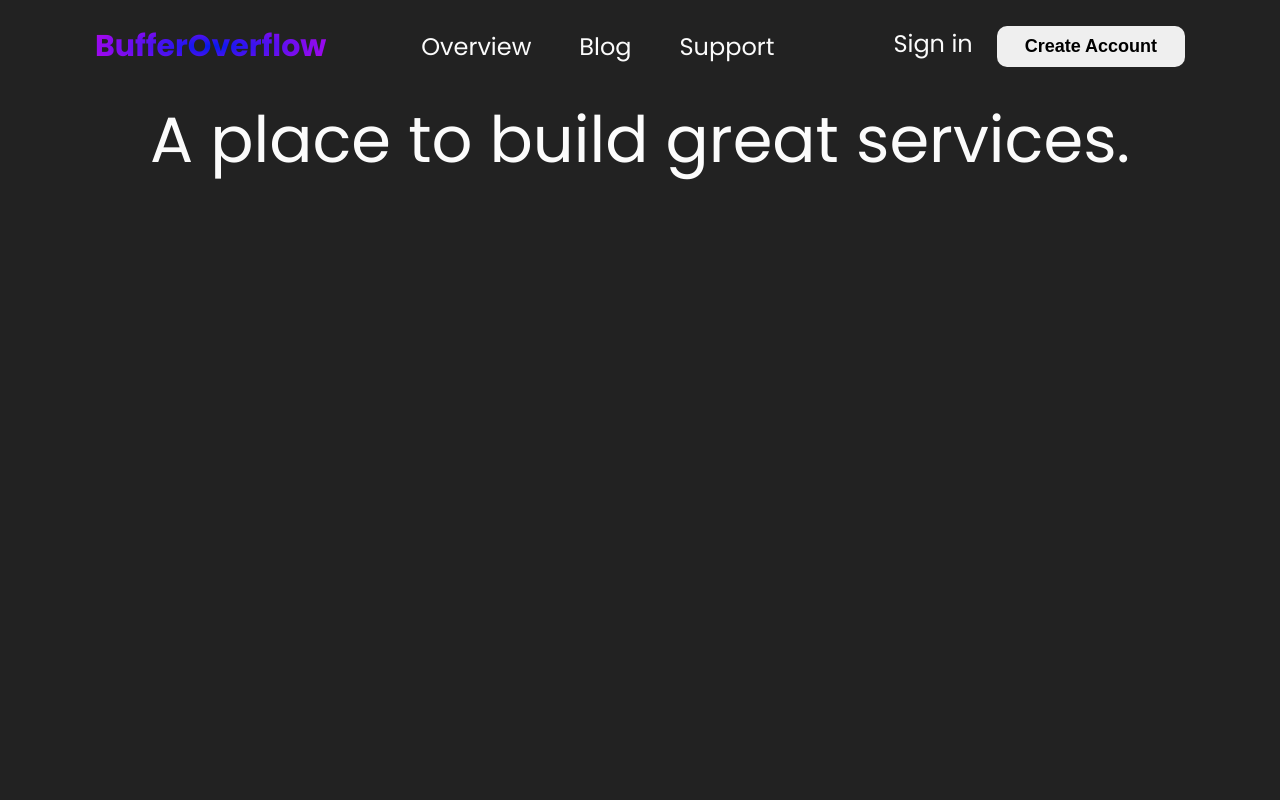
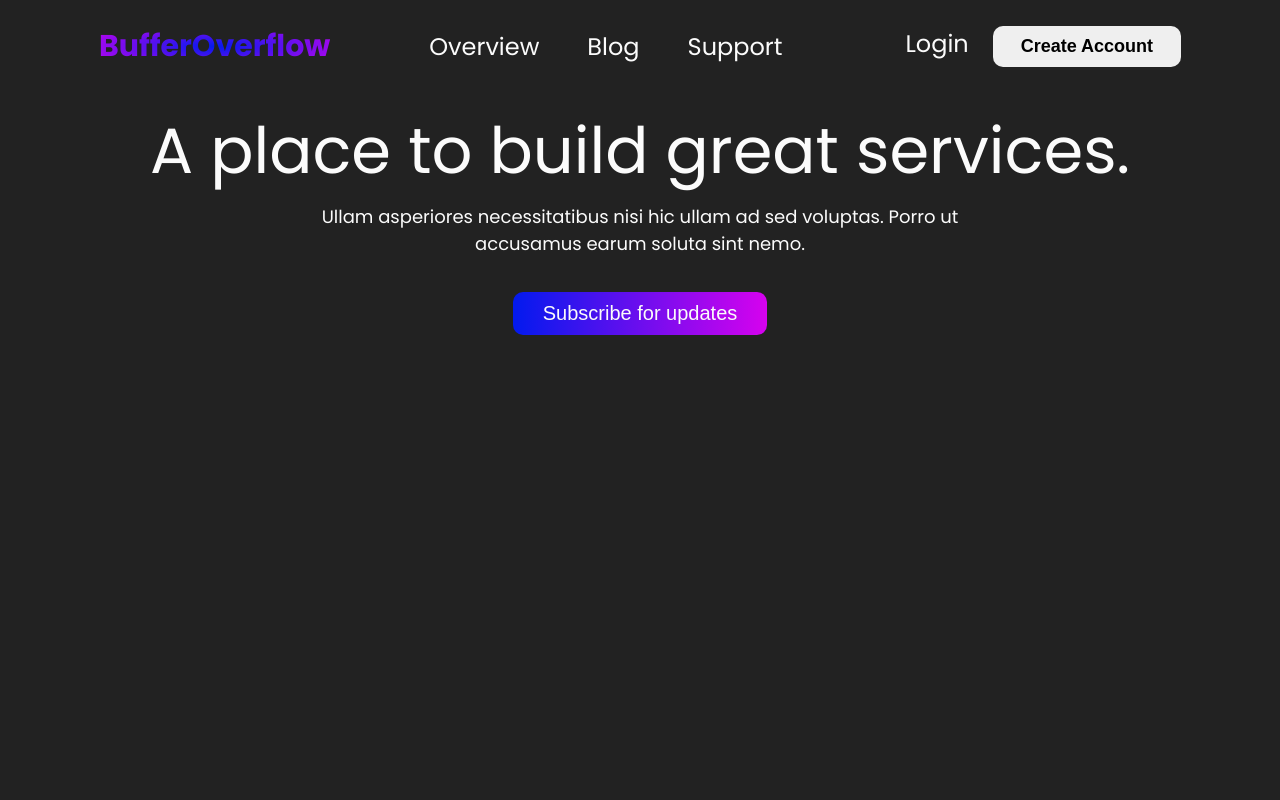
Before and after one commit to BufferOverflow-me/website, a Next.js app: page / in a window 1280 px wide. Shown: the top 800 px of the page. Built offline with nearby package versions, Linux system fonts and the light colour scheme.

Commit message:
Main contant added

```diff
--- a/components/landing_page/screen/main.jsx
+++ b/components/landing_page/screen/main.jsx
@@ -4,8 +4,14 @@ const main = () => {
     return (
         <div className={styles.mainSection}>
             <div className={styles.title}>
+
                 A place to build great services.
+
             </div>
+            <div className={styles.desc}>
+            Ullam asperiores necessitatibus nisi hic ullam ad sed voluptas. Porro ut accusamus earum soluta sint nemo.
+            </div>
+            <button href="#">Subscribe for updates</button>
         </div>
     )
 }
--- a/components/landing_page/widgets/header.jsx
+++ b/components/landing_page/widgets/header.jsx
@@ -22,7 +22,7 @@ function header() {
             </nav>
             <nav>
                 <Link href="/login" passHref>
-                    Sign in
+                    Login
                 </Link>
                 <button>
                     <Link href="/signup" passHref>
--- a/styles/Home.module.scss
+++ b/styles/Home.module.scss
@@ -18,6 +18,35 @@ $color-footer: #222222;
     .mainSection {
         margin-top: 10px;
         text-align: center;
+        color: $color-text;
+        .title {
+            margin: 0px;
+            // line-height: 1.15;
+            font-size: 4rem;
+        }
+        .desc {
+            width: 50%;
+            margin: 5px auto;
+            font-size: 1.125rem;
+        }
+        button {
+            background-image: -webkit-linear-gradient(left, $color-gradient);
+            background-image: -moz-linear-gradient(left, $color-gradient);
+            background-image: -ms-linear-gradient(left, $color-gradient);
+            background-image: -o-linear-gradient(left, $color-gradient);
+            background-image: linear-gradient(to right, $color-gradient);
+            border-radius: 10px;
+            color: $color-text;
+            font-size: 20px;
+            padding: 10px 30px;
+            text-decoration: none;
+            border: none;
+            margin: 30px auto;
+            cursor: pointer;
+             :hover {
+                text-decoration: none;
+            }
+        }
     }
 }
 
@@ -90,13 +119,6 @@ $color-footer: #222222;
 }
 
 // From vercel.
-.title {
-    margin: 0;
-    line-height: 1.15;
-    font-size: 4rem;
-    color: $color-text;
-}
-
 .title a:hover,
 .title a:focus,
 .title a:active {
```
